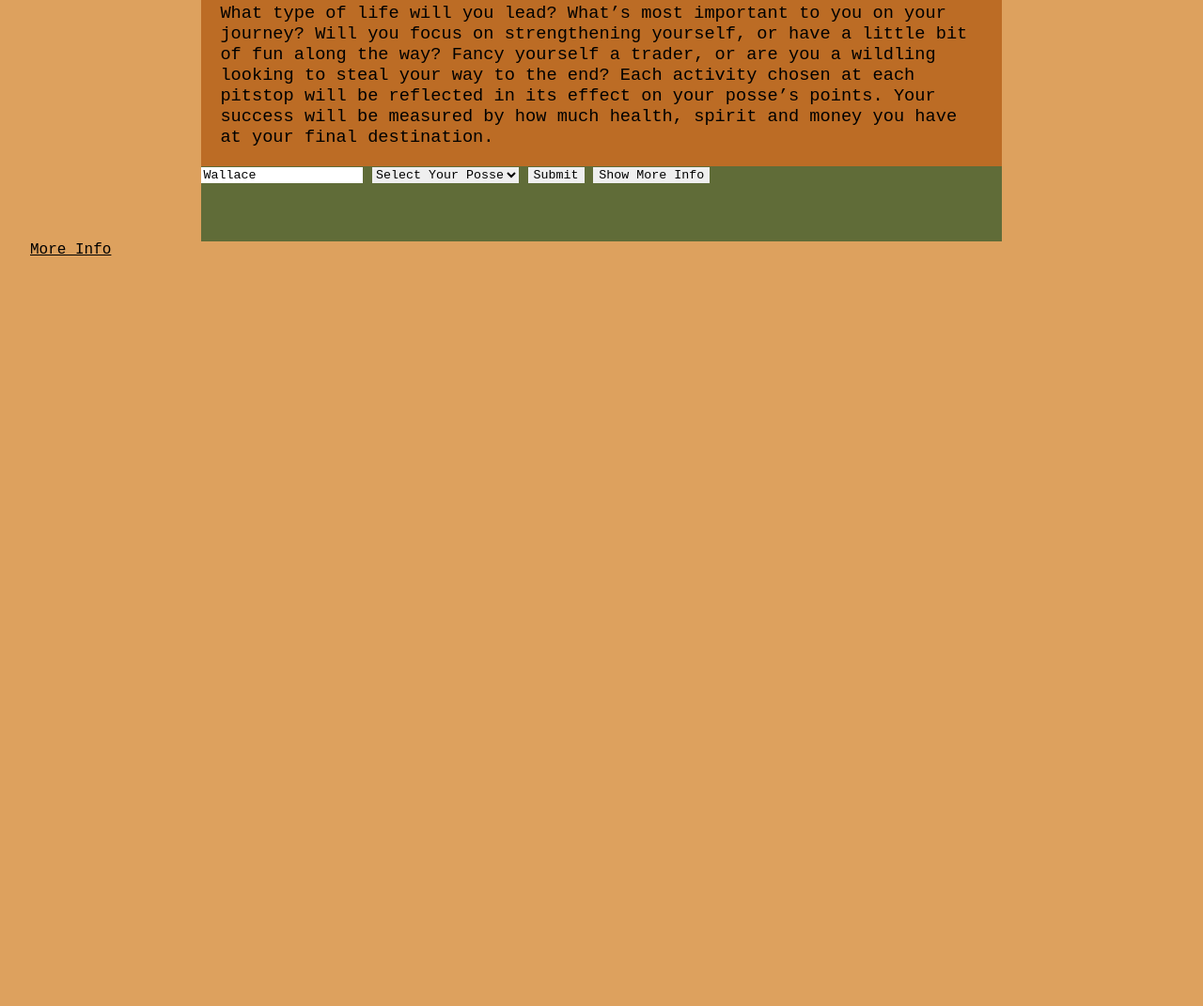
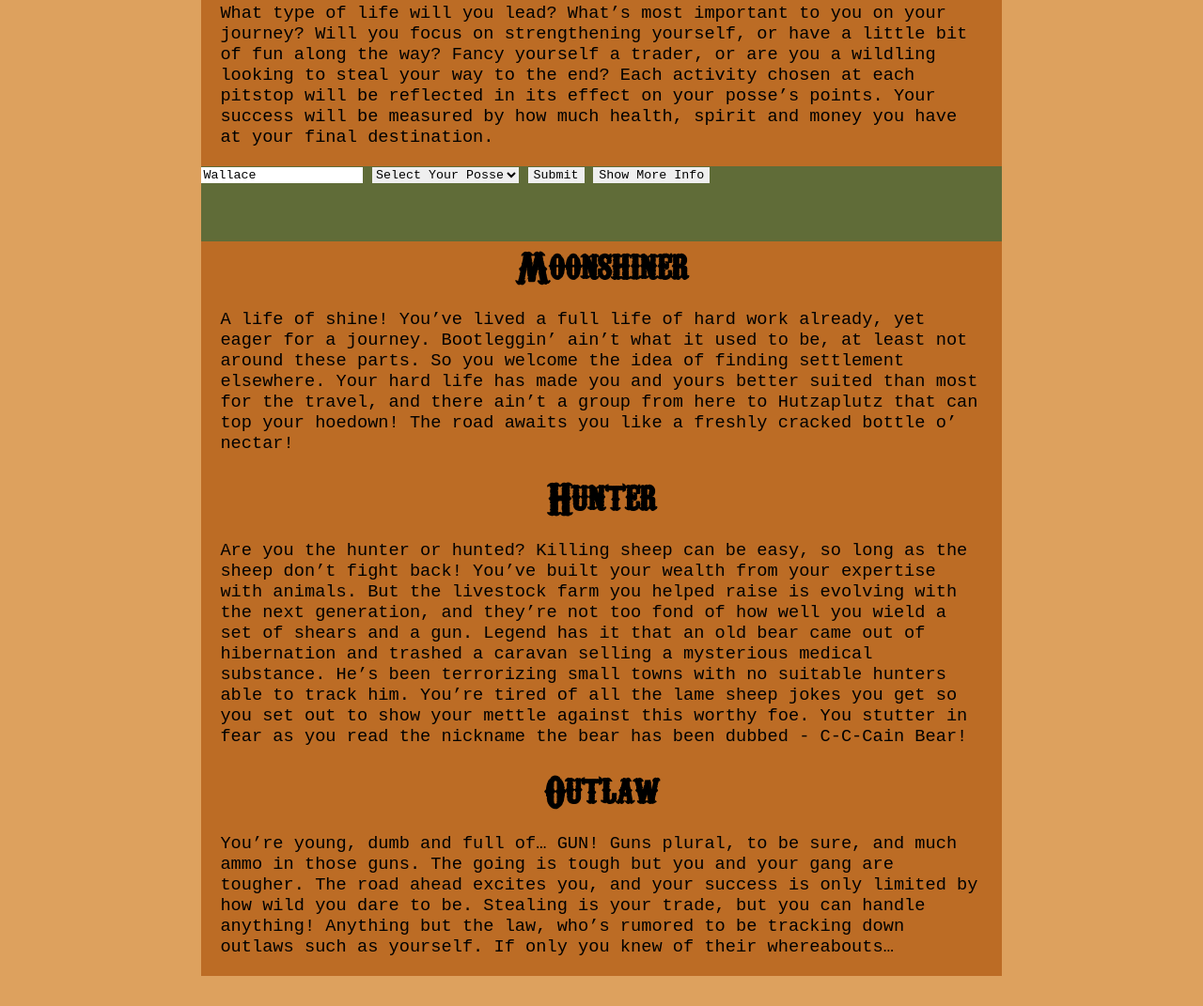
Before and after one commit to nd1391/Mod1-Proj-Trail-Best, a plain HTML site: page index.html in a window 1280 px wide. Shown: the part 748-1819 px from the top of the page at 94% size. Before the commit the page ends 1055 px from the top, so only its background shows below. Drawn offline with Linux system fonts and the light colour scheme.

Commit message:
removed extra page for more info, added to bottom of the landing page

```diff
--- a/index.html
+++ b/index.html
@@ -46,8 +46,17 @@
 
 
     </div>
+    <div class="story">
+        <h3 class="main-title">Moonshiner</h3>
+        <p>A life of shine!  You’ve lived a full life of hard work already, yet eager for a journey.  Bootleggin’ ain’t what it used to be, at least not around these parts.  So you welcome the idea of finding settlement elsewhere.  Your hard life has made you and yours better suited than most for the travel, and there ain’t a group from here to Hutzaplutz that can top your hoedown!  The road awaits you like a freshly cracked bottle o’ nectar!</p>
+        <h3 class="main-title">Hunter</h3>
+        <p>Are you the hunter or hunted?  Killing sheep can be easy, so long as the sheep don’t fight back!  You’ve built your wealth from your expertise with animals.  But the livestock farm you helped raise is evolving with the next generation, and they’re not too fond of how well you wield a set of shears and a gun.  Legend has it that an old bear came out of hibernation and trashed a caravan selling a mysterious medical substance.  He’s been terrorizing small towns with no suitable hunters able to track him.  You’re tired of all the lame sheep jokes you get so you set out to show your mettle against this worthy foe.  You stutter in fear as you read the nickname the bear has been dubbed - C-C-Cain Bear!  </p>
+        <h3 class="main-title">Outlaw</h3>
+        <p> You’re young, dumb and full of… GUN!  Guns plural, to be sure, and much ammo in those guns.  The going is tough but you and your gang are tougher.  The road ahead excites you, and your success is only limited by how wild you dare to be.  Stealing is your trade, but you can handle anything!  Anything but the law, who’s rumored to be tracking down outlaws such as yourself.  If only you knew of their whereabouts…
+        </p>
+    </div>
 
-    <a href="moreinfo.html">More Info</a>
+    <!-- <a href="moreinfo.html">More Info</a> -->
 
     <script src="script.js"></script>
 </body>
--- a/script.js
+++ b/script.js
@@ -110,7 +110,7 @@ infoElement.addEventListener("click", () => {
     p1.textContent = `Moonshiner:
     A life of shine!  You’ve lived a full life of hard work already, yet eager for a journey.  Bootleggin’ ain’t what it used to be, at least not around these parts.  So you welcome the idea of finding settlement elsewhere.  Your hard life has made you and yours better suited than most for the travel, and there ain’t a group from here to Hutzaplutz that can top your hoedown!  The road awaits you like a freshly cracked bottle o’ nectar!`
     p2.textContent = `Hunter:
-    Are you the hunter or hunted?  Killing sheep can be easy, so long as the sheep don’t fight back!  You’ve built your wealth from your expertise with animals.  But the livestock farm you helped raise is evolving with the next generation, and they’re not too fond of how well you wield a set of shears and a gun.  Legend has it that an old bear came out of hibernation and trashed a caravan selling a mysterious medical substance.  He’s been terrorizing small towns with no suitable hunters able to track him.  You’re tired of all the lame sheep jokes you get so you set out to show your mettle against this worthy foe.  You stutter in fear as you read the nickname the bear has been dubbed.  “C-Cain Bear?”
+    Are you the hunter or hunted?  Killing sheep can be easy, so long as the sheep don’t fight back!  You’ve built your wealth from your expertise with animals.  But the livestock farm you helped raise is evolving with the next generation, and they’re not too fond of how well you wield a set of shears and a gun.  Legend has it that an old bear came out of hibernation and trashed a caravan selling a mysterious medical substance.  He’s been terrorizing small towns with no suitable hunters able to track him.  You’re tired of all the lame sheep jokes you get so you set out to show your mettle against this worthy foe.  You stutter in fear as you read the nickname the bear has been dubbed - C-C-Cain Bear!
     `
     p3.textContent = `Outlaw:
     You’re young, dumb and full of… GUN!  Guns plural, to be sure, and much ammo in those guns.  The going is tough but you and your gang are tougher.  The road ahead excites you, and your success is only limited by how wild you dare to be.  Stealing is your trade, but you can handle anything!  Anything but the law, who’s rumored to be tracking down outlaws such as yourself.  If only you knew of their whereabouts…
--- a/style.css
+++ b/style.css
@@ -42,6 +42,12 @@ h1 {
     text-align: center;
 }
 
+h3 {
+    font-family:Cowboys;
+    font-size: 45px;
+    color: black;
+}
+
 .interactives {
     background-color: #606C38;
     width: 70%;
```
